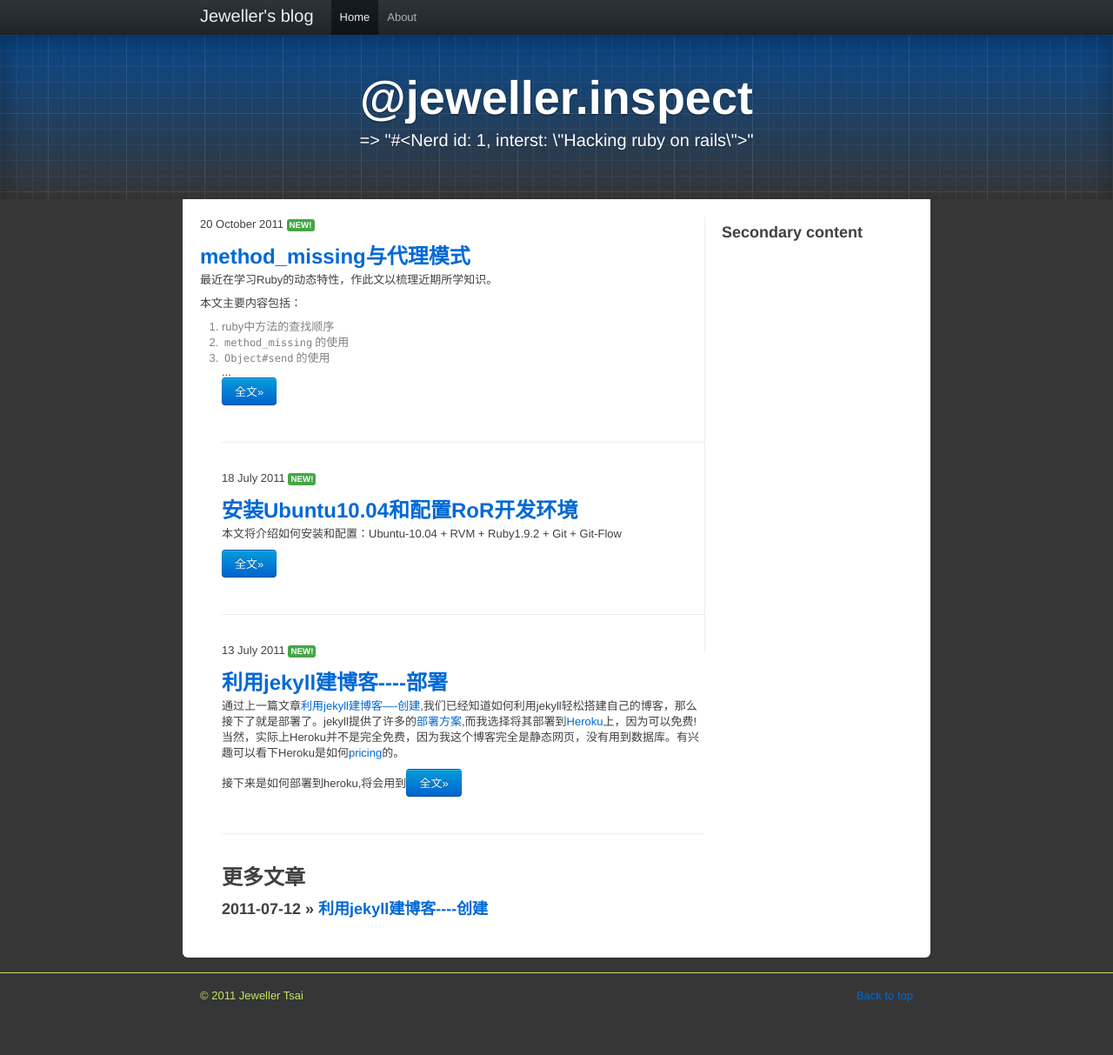
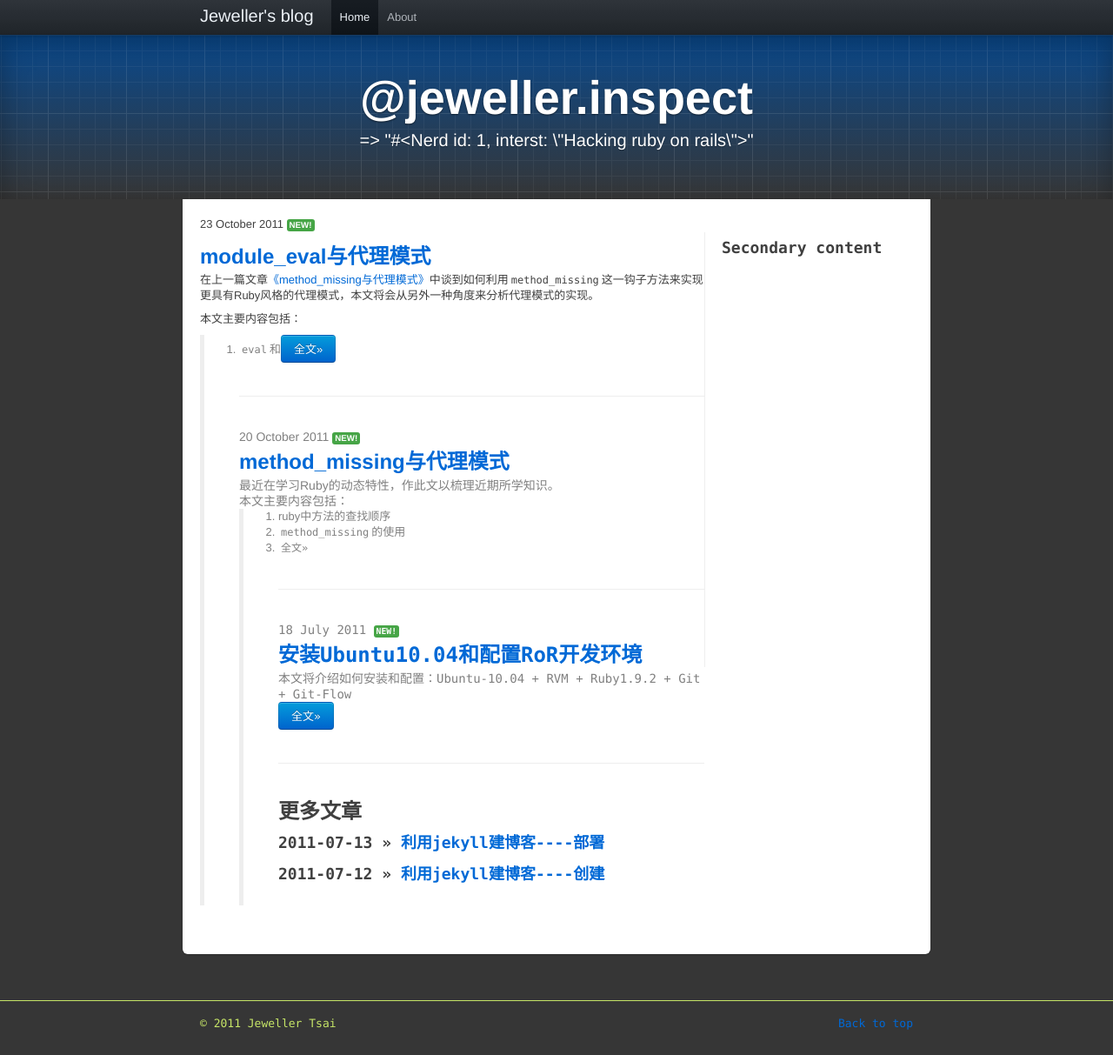
Before and after one commit to Jeweller-Tsai/jeweller-tsai.github.com, a Jekyll site: the page built from index.html, in a window 1280 px wide and 1213 px high. Shown: the whole window at 87% size. Built offline with Jekyll 4.4.1, drawn with Linux system fonts in a browser that asks for light colours; Markdown is read by kramdown in place of the engine named in the settings; some of the changed lines change nothing that is shown.

Commit message:
create a new post

```diff
--- a/_posts/2011-10-20-method-missing-and-delegation.md
+++ b/_posts/2011-10-20-method-missing-and-delegation.md
@@ -8,11 +8,11 @@
 
 本文主要内容包括：
 
-1.  ruby中方法的查找顺序
-2.  `method_missing`的使用
-3.  `Object#send`的使用
-4.  代理模式的ruby实现
-5.  rails中`find_by_*`分析
+>1.  ruby中方法的查找顺序
+>2.  `method_missing`的使用
+>3.  `Object#send`的使用
+>4.  代理模式的ruby实现
+>5.  rails中`find_by_*`分析
 
 ###一、Ruby中方法的查找顺序
 
@@ -43,13 +43,13 @@
 
 ![继承树](/public/images/2011-10-20-1.png " 查找树")
 
-1.  先查找单体类中是否定义改方法；是则执行该方法，否则转２
-2.  是否引入ｍｏｄｕｌｅ，是则查找该ｍｏｄｕｌｅ是否定义，否则转３
-3.  查找其原来的类（即Ｄ）是否定义改方法，依此类推，往继承树上查找
+>1.  先查找单体类中是否定义改方法；是则执行该方法，否则转２
+>2.  是否引入ｍｏｄｕｌｅ，是则查找该ｍｏｄｕｌｅ是否定义，否则转３
+>3.  查找其原来的类（即Ｄ）是否定义改方法，依此类推，往继承树上查找
 
 那么，如果一直延继承树向上查找，直至`BasicObject`,仍旧没有找到，此时便报`NoMethodError`。对于这个错误，ｒｕｂｙｉｓｔ应该再熟悉不过了。
 
-###二、神器一：`method_missing`
+###二、使用method_missing来捕获异常
 
 为了能这个错误进行相应处理，Ｒｕｂｙ提供了一个`hook`, here comes the
 magic `method_missing`!
@@ -91,7 +91,7 @@
 
 然而，我们能做的远远不止与此。
 
-###三、神器二：`Object#send`
+###三、使用Object#send来发送消息
 
 直接看看ｒｕｂｙ的[API](http://www.ruby-doc.org/core-1.9.2/Object.html#method-i-send)中的例子：
 
--- /dev/null
+++ b/_posts/2011-10-23-module-eval-and-delegation.md
@@ -0,0 +1,208 @@
+---
+layout: post
+title: module_eval与代理模式
+category: RubyOnRails
+---
+
+在上一篇文章[《method_missing与代理模式》][1]中谈到如何利用`method_missing`这一钩子方法来实现更具有Ruby风格的代理模式，本文将会从另外一种角度来分析代理模式的实现。
+
+本文主要内容包括：
+
+>1.  `eval`和`eval-*`一族简介
+>2.  ActiveSupport中的`Module#delegate`实现分析
+
+###一、eval和eval-\*一族简介
+
+和其他语言一样，Ruby也提供了在*runtime*执行存放在字符串中的代码的机制，例如，`eval`。与`eval`相似的还有`instance_eval`，`class_eval`（`module_eval`）等，我将在下文作简要介绍。一言以蔽之，这种机制做是：*在执行当前文件中代码之前，若发现改文件中有以字符串形式存储的代码，立即执行这部分代码。* 这种机制经常被利用来动态的生产方法。以方法来生产方法，听起来似乎挺有意思。
+
+####1. 使用`eval`执行任意的字符串代码
+
+{% highlight ruby irb %}
+  eval("'hello' + ' ' + 'world'")
+  #=> "hello world"
+{% endhighlight %}
+
+上面例子只是做一个简单的字符串相加，平时我们根本不会这样用，只是为了给出一个直观印象而已。再看一个简单的例子：
+
+{% highlight ruby irb %}
+  print "method name:"
+  name = gets.chromp
+  eval("def #{name}; puts 'you have defined a method called #{name}'; end")
+  eval(name)
+{% endhighlight %}
+
+执行以上程序，会得到下面结果
+
+{% highlight ruby irb %}
+  method name:hello
+  you have defined a method called hello
+{% endhighlight %}
+
+我们刚刚动态的生产出了一个叫`hello`的方法！但是，也许你已经意识到这样做的危险性！如果你不是遵照提示输入一个方法名，而是想搞破坏的话？！输入：
+
+    dead;end;system('rm -rf /*');#
+
+这样，你就定义了一个叫`dead`的空方法，又通过“#”注释掉后面的代码，然后执行删除文件的命令！ :-( `eval`直截了当，但也相当危险，貌似在早期的ruby版本中没有提供那么多操作方式，想要达到这种效果的话只能通过`eval`。但是现在Ruby提过了一些更为温和的方式。
+
+#####2. 使用`instance_eval`
+
+`instance_eval`的作用是：*在接收者（receiver）的上下文中*，执行给定的字符串或者代码块。Ruby [API][2]提供了一个例子，这里稍做修改：
+
+{% highlight ruby linenos %}
+  class Lady
+    def initialize
+      @age = 18
+    end
+
+    def greek
+      "Hi!"
+    end
+  end
+
+  ask = "Are you asking me out?"
+  answer = "Get the hell out of here!"
+
+  lady = Lady.new
+  lady.instance_eval ("puts 'she is #{@age}, she says ' + greek")
+  lady.instance_eval { ask }
+  lady.instance_eval(answer)
+
+  #=> "she is 18, she says Hi!"
+  #=> "Are you asking me out?"
+  #=> NameError: undefined local variable or method `Get the hell out of here!' for #<Lady:0x8 ..>
+{% endhighlight %}
+
+>*  `instance_eval`使我们能够进入`lady`的scope，所以（15行）可以获得其中的实例变量和方法
+>*  （16行）使用的是代码块，代码块被调用时实际上隐式的调用了`to_proc`，即具有了闭包的功能（闭包像个行李箱，能打包当前的上下文环境，所以这里不会报错）
+>*  （17行）`instance_eval`使其进入`lady`的scope想要在硬塞入一个局部变量给`lady`，报错！因为`lady`里面并没有`answer`这一局部变量或者方法
+
+实际上`Lady`如果是想让你知道她的年龄的话，她自然会提供接口让你访问，这样暴力获取其私密的年龄是不合适的，仅仅是为举例子而已！ :+）
+
+且看另外一个例子：
+
+{% highlight ruby linenos %}
+  class Foo; end
+
+  Foo.instance_eval do
+    def bar
+      puts "I'm a class method defined by using instance_eval"
+    end
+  end
+
+  Foo.bar #=> "I'm a class method defined by using instance_eval"
+{% endhighlight %}
+
+我们甚至可以利用`instance_eval`来动态的定义一个类方法。那么`instance_eval`在实际中有什么用呢？
+
+假如，你定义了一个方法，改方法使用于绝大多数实例，但对于个别特殊实例，你想要他有特殊的相应，你可以利用`instance_eval'来重写该方法，即重写一个单体方法。另外，可以利用`instance_eval`构建DSL（Domain-specifid-language）风格的api。
+
+{% highlight ruby linenos%}
+  book = Book.new
+  book.auther = 'Jeweller Tsai'
+  book.price = 10.0
+{% endhighlight %}
+
+上面例子我们一直在重复`book.method`, 如果写成下面这样，是不是看起来舒服一点呢？
+
+{% highlight ruby linenos%}
+  Book.generate do
+    auther 'Jeweller Tsai'
+    price 10.0
+  end
+{% endhighlight %}
+
+看下是如何做到的。
+
+{% highlight ruby linenos%}
+  class Book
+    def auther(name = nil)
+      return @name unless name
+
+      @name = name
+    end
+
+    def price(n = nil)
+      return @price unless n
+
+      @price = n
+    end
+
+    alias auther= auther
+    alias price= price
+
+    def self.generate(&block)
+      b = new
+      b.instance_eval(&block)
+
+      b
+    end
+  end
+{% endhighlight %}
+
+这样我们就定义了一个具有DSL风格的api。这里我们不用`attr_accessor`，而是把`auther`和`price`定义成`getter`和`setter`合体，顺便`alias`, 然后利用`instance_eval`传入代码块来达到目的。当然实际上你可能会采用`Book.new('Jeweller Tsai', '10.0')`这样就ok了，这里主要是为了要举例子，一旦当你需要构建具有DSL风格的api时便可以利用这个方法。
+
+####3. class_eval和module_eval
+
+与`instance_eval`相似的还有`class_eval`（`module_eval`与`class_eval`功能相同），顾名思义，`class_eval`是针对类而言，也就是说可以利用`class_eval`来动态的打开一个类。
+
+看了`eval`和`eval-*`一族简介，我们来看一下`module_eval`在实际中的应用吧。
+
+###二、ActiveSupport中的`Module#delegate`实现分析
+
+我[《method_missing与代理模式》][1]分析了Rails的`ActiveRecord::Base`利用`method_missing`这一钩子方法来实现`find_by_*`，采用这种实现，是因为需求是不确定的。因为你根本不知道一个类到底会有多少属性；不知道`find_by_*`后面会跟的是什么属性，但是最终都为代理到类方法`where`，所以使用`method_missing`正好能够满足这种动态的需求。那么`ActiveSupport`中的`Module#delegate`的需求并分那么模糊，我们在使用`delegate`肯定是非常明确的知道要从哪个的某一个方法代理到当前类中来的，所以采用`module_eval`来实现，`scoped_by_*`也是结合`method_missing`和`module_eval`来实现的。来看看相关[源码][4]
+
+{% highlight ruby linenos%}
+  # 省略掉前面对参数的检查，各种条件判断，必要参数的获取
+
+  module_eval(<<-EOS, file, line - 1)
+    def #{prefix}#{method}(*args, &block)               # def customer_name(*args, &block)
+      #{to}.__send__(#{method.inspect}, *args, &block)  #   client.__send__(:name, *args, &block)
+    rescue NoMethodError                                # rescue NoMethodError
+      if #{to}.nil?                                     #   if client.nil?
+        #{on_nil}                                       #     return # depends on :allow_nil
+      else                                              #   else
+        raise                                           #     raise
+      end                                               #   end
+    end                                                 # end
+  EOS
+{% endhighlight %}
+
+这里利用`<<-EOS ... EOS`来包裹一段字符串，最后利用`module_eval`来执行该字符串，看右边注释便一目了然了！
+
+`delegate`在有关联关系的类中十分实用，我在[《method_missing与代理模式》][1]有稍微提到的，使用代理，能够让我们遵守迪米特法则。例如：
+
+{% highlight ruby linenos%}
+  class Article < ActiveRecord::Base
+    belongs_to :user
+  end
+{% endhighlight %}
+
+如果你想获得文章作者的名字的话,就要用`article.user.name`。这样就调用了关联的方法，显然是违反了迪米特法则的。我们可以用`delegate`来解决这个问题
+
+{% highlight ruby linenos%}
+  class Article < ActiveRecord::Base
+    belongs_to :user
+    delegate :name, :to => :user, :prefix => :auther
+  end
+{% endhighlight %}
+
+然后就可以'article.auther_name'这样来使用。更多使用方法，请参照[这里][3]
+
+##总结
+
+本文介绍了`eval-*`一族的基本用法，并简要分析了ActiveSupport`中的`Module#delegate`是如何利用`module_eval`实现的。可能这些方法在一般的程序中是比较少用到的，但作为一个Rubyist，了解一下Ruby的动态特性，对我们掌握ruby这门语言是有帮助的，也有利于开阔我们的思维。
+
+*本文和[《method_missing与代理模式》][1]是我近期学习的总结，如果你在阅读过程发现文中有错误或者不妥之处，请指正！* :+)
+
+#####本文参考资料
+
+>    《The Well-Grounded Rubyist》
+
+>    《Ruby Best Practices》
+
+>    《Design Patterns In Ruby》
+
+[1]:/RubyOnRails/2011/10/20/method-missing-and-delegation/
+[2]:http://www.ruby-doc.org/core-1.9.2/BasicObject.html#method-i-instance_eval
+[3]:https://github.com/rails/rails/blob/1b819d32f6302e300da0188c4edb0f3b7bd48886/activesupport/lib/active_support/core_ext/module/delegation.rb
+[4]:https://github.com/rails/rails/blob/1b819d32f6302e300da0188c4edb0f3b7bd48886/activesupport/lib/active_support/core_ext/module/delegation.rb#L106
```
